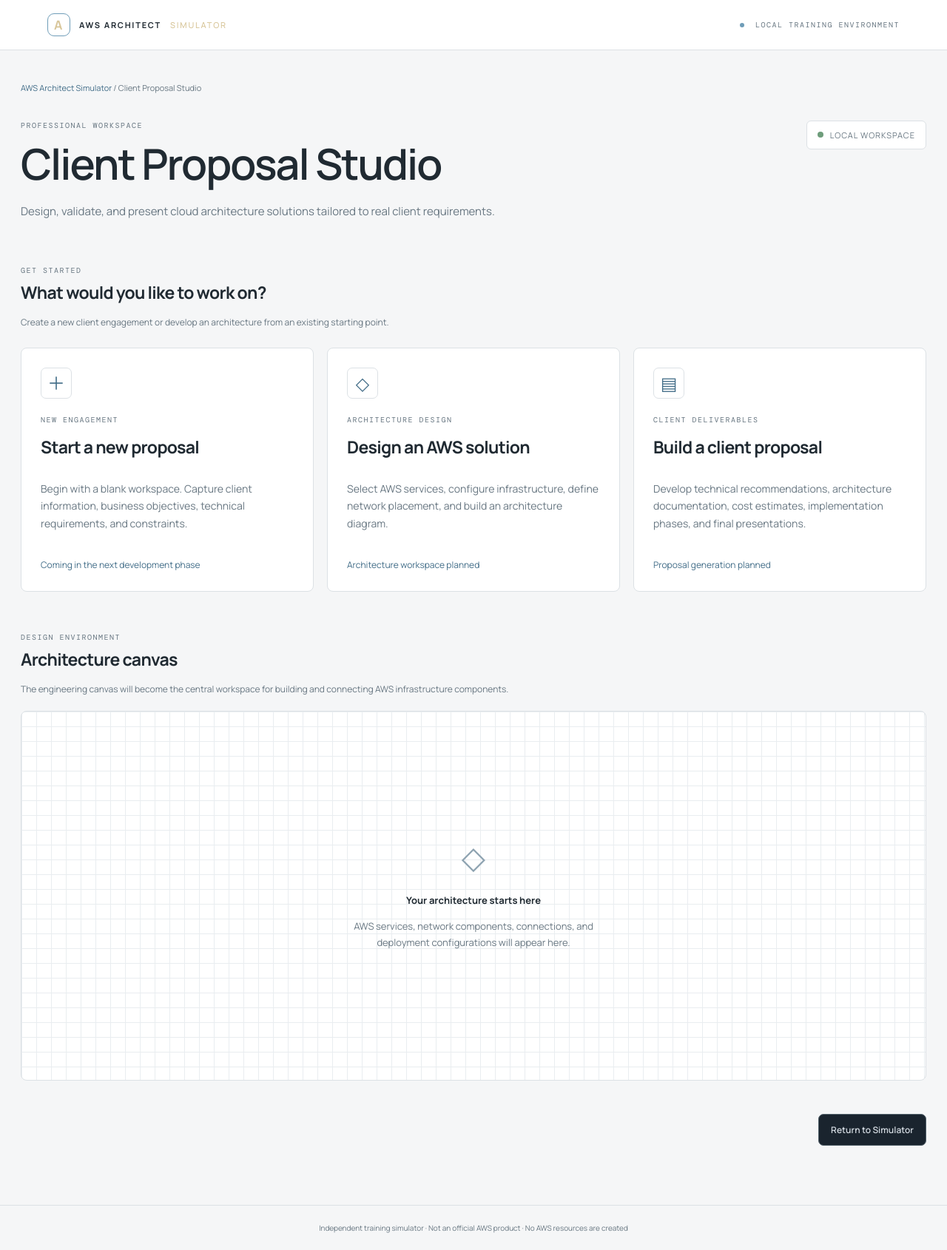
After one commit to jgarner-5/AWS_Architect_Simulator, a Flask app: page /proposal in a window 1280 px wide. The commit adds this page. Shown: the whole page at 74% size. Run offline with Flask 3, Linux system fonts and the light colour scheme.

Commit message:
Add Client Proposal Studio foundation and dual themes

```diff
--- a/app.py
+++ b/app.py
@@ -530,6 +530,10 @@ def reset():
 # APPLICATION START
 # ============================================================
 
+@app.route("/proposal")
+def proposal():
+    return render_template("proposal.html")
+
 if __name__ == "__main__":
     init()
     app.run(debug=True, port=5000)
--- a/static/style.css
+++ b/static/style.css
@@ -1007,3 +1007,214 @@ footer {
     }
 
 }
+
+
+/* =========================================================
+   PROPOSAL STUDIO — LIGHT THEME
+   Scoped separately from the existing Simulator styling
+   ========================================================= */
+
+body.proposal {
+    --bg: #f5f6f7;
+    --panel: #ffffff;
+    --line: #dce1e5;
+    --text: #202a32;
+    --muted: #687782;
+    --brand-navy: #ffffff;
+
+    background: #f5f6f7;
+    color: #202a32;
+}
+
+body.proposal header {
+    background: #ffffff;
+    border-bottom: 1px solid #dce1e5;
+}
+
+body.proposal .brand {
+    color: #202a32;
+}
+
+body.proposal .local {
+    color: #687782;
+}
+
+body.proposal main {
+    color: #202a32;
+}
+
+body.proposal .panel,
+body.proposal .card {
+    background: #ffffff;
+    border-color: #dce1e5;
+    color: #202a32;
+}
+
+body.proposal footer {
+    color: #687782;
+    border-top: 1px solid #dce1e5;
+}
+
+/* Architecture design canvas */
+
+body.proposal .architecture-canvas {
+    background-color: #ffffff;
+    background-image:
+        linear-gradient(#e9edf0 1px, transparent 1px),
+        linear-gradient(90deg, #e9edf0 1px, transparent 1px);
+    background-size: 20px 20px;
+    border: 1px solid #dce1e5;
+    border-radius: 8px;
+    color: #202a32;
+    min-height: 500px;
+    position: relative;
+    overflow: auto;
+}
+
+/* =========================================================
+   PROPOSAL STUDIO — WORKSPACE COMPONENTS
+   ========================================================= */
+
+body.proposal .crumb {
+    color: #687782;
+}
+
+body.proposal .crumb a {
+    color: #426d88;
+}
+
+body.proposal h1,
+body.proposal h2,
+body.proposal h3 {
+    color: #202a32;
+}
+
+body.proposal .intro,
+body.proposal .muted {
+    color: #687782;
+}
+
+.proposal-hero {
+    display: flex;
+    justify-content: space-between;
+    align-items: flex-start;
+    gap: 24px;
+    margin: 35px 0;
+}
+
+.proposal-status {
+    display: flex;
+    align-items: center;
+    gap: 9px;
+    padding: 10px 14px;
+    border: 1px solid #dce1e5;
+    border-radius: 6px;
+    background: #ffffff;
+    color: #687782;
+    font-size: 11px;
+    letter-spacing: 1px;
+    white-space: nowrap;
+}
+
+.status-dot {
+    width: 8px;
+    height: 8px;
+    border-radius: 50%;
+    background: #6e9d7b;
+}
+
+.proposal-welcome {
+    margin: 45px 0 25px;
+}
+
+.proposal-options {
+    display: grid;
+    grid-template-columns: repeat(3, minmax(0, 1fr));
+    gap: 18px;
+    margin: 25px 0 55px;
+}
+
+.proposal-card {
+    background: #ffffff;
+    border: 1px solid #dce1e5;
+    border-radius: 8px;
+    padding: 26px;
+    min-height: 250px;
+    display: flex;
+    flex-direction: column;
+    align-items: flex-start;
+}
+
+.proposal-card h2 {
+    margin: 12px 0;
+}
+
+.proposal-card p {
+    color: #687782;
+    line-height: 1.7;
+    font-size: 14px;
+}
+
+.proposal-icon {
+    width: 42px;
+    height: 42px;
+    display: grid;
+    place-items: center;
+    border: 1px solid #dce1e5;
+    border-radius: 7px;
+    color: #426d88;
+    font-size: 24px;
+    margin-bottom: 22px;
+}
+
+.proposal-action {
+    margin-top: auto;
+    padding-top: 20px;
+    color: #426d88;
+    font-size: 12px;
+}
+
+.proposal-workspace {
+    margin: 45px 0;
+}
+
+.proposal-workspace > div:first-child {
+    margin-bottom: 20px;
+}
+
+.proposal-empty-canvas {
+    min-height: 520px;
+    display: grid;
+    place-items: center;
+}
+
+.canvas-placeholder {
+    max-width: 390px;
+    padding: 30px;
+    text-align: center;
+}
+
+.canvas-placeholder h3 {
+    margin: 15px 0 10px;
+}
+
+.canvas-placeholder p {
+    color: #687782;
+    line-height: 1.7;
+    font-size: 13px;
+}
+
+.canvas-symbol {
+    color: #8da2b0;
+    font-size: 42px;
+}
+
+@media (max-width: 850px) {
+    .proposal-options {
+        grid-template-columns: 1fr;
+    }
+
+    .proposal-hero {
+        flex-direction: column;
+    }
+}
--- a/templates/base.html
+++ b/templates/base.html
@@ -1 +1,37 @@
-<!doctype html><html lang="en"><head><meta charset="utf-8"><meta name="viewport" content="width=device-width, initial-scale=1"><title>{% block title %}AWS Architect Simulator{% endblock %}</title><link rel="stylesheet" href="{{url_for('static',filename='style.css')}}"></head><body><header><a class="brand" href="/"><span class="logo">A</span>AWS ARCHITECT <b>SIMULATOR</b></a><span class="local"><i></i> LOCAL TRAINING ENVIRONMENT</span></header><main>{% block content %}{% endblock %}</main><footer>Independent training simulator · Not an official AWS product · No AWS resources are created</footer>{% block scripts %}{% endblock %}</body></html>
+
+<!doctype html>
+<html lang="en">
+<head>
+    <meta charset="utf-8">
+    <meta name="viewport" content="width=device-width, initial-scale=1">
+
+    <title>{% block title %}AWS Architect Simulator{% endblock %}</title>
+
+    <link rel="stylesheet" href="{{ url_for('static', filename='style.css') }}">
+</head>
+
+<body class="{% block page_theme %}simulator{% endblock %}">
+
+    <header>
+        <a class="brand" href="/">
+            <span class="logo">A</span>
+            AWS ARCHITECT <b>SIMULATOR</b>
+        </a>
+
+        <span class="local">
+            <i></i> LOCAL TRAINING ENVIRONMENT
+        </span>
+    </header>
+
+    <main>
+        {% block content %}{% endblock %}
+    </main>
+
+    <footer>
+        Independent training simulator · Not an official AWS product · No AWS resources are created
+    </footer>
+
+    {% block scripts %}{% endblock %}
+
+</body>
+</html>
--- a/templates/index.html
+++ b/templates/index.html
@@ -1,5 +1,7 @@
 {% extends "base.html" %}{% block content %}
-<section class="hero"><div class="eyebrow">CUSTOMER DISCOVERY → ARCHITECTURE → OUTCOME</div><h1>Design the right cloud.<br><span>Ask better questions.</span></h1><p>Practice real-world AWS solution design by uncovering requirements, evaluating trade-offs, and assembling a defensible architecture.</p><div class="stats"><span><b>01</b> Discover</span><span><b>02</b> Design</span><span><b>03</b> Review</span></div></section>
+<section class="hero"><div class="eyebrow">CUSTOMER DISCOVERY → ARCHITECTURE → OUTCOME</div><h1>Design the right cloud.<br><span>Ask better questions.</span></h1><p>Practice real-world AWS solution design by uncovering requirements, evaluating trade-offs, and assembling a defensible architecture.</p> <a class="button secondary" href="/proposal">
+    Open Client Proposal Studio →
+</a> <div class="stats"><span><b>01</b> Discover</span><span><b>02</b> Design</span><span><b>03</b> Review</span></div></section>
 <div class="sectionhead"><div><div class="eyebrow">MISSION SELECT</div><h2>Available scenario</h2></div><span class="muted">Begin with a customer engagement.</span></div>
 <article class="card"><div class="eyebrow">HEALTHCARE · BEGINNER</div><div class="art"><div class="orbit"></div><div class="cloud">AWS</div><span class="node one">APP</span><span class="node two">DATA</span><span class="node three">NETWORK</span></div><h2>{{s.title}}</h2><p>{{s.brief}}</p><div class="tags">{% for g in s.goals %}<span>{{g}}</span>{% endfor %}</div><a class="button" href="{{url_for('play')}}">Enter scenario ↗</a></article>
 <div class="sectionhead"><div><div class="eyebrow">TRAINING LOG</div><h2>Recent attempts</h2></div></div>
--- /dev/null
+++ b/templates/proposal.html
@@ -0,0 +1,108 @@
+
+{% extends "base.html" %}
+
+{% block title %}Client Proposal Studio | AWS Architect{% endblock %}
+
+{% block page_theme %}proposal{% endblock %}
+
+{% block content %}
+
+<div class="crumb">
+    <a href="/">AWS Architect Simulator</a> / Client Proposal Studio
+</div>
+
+<section class="proposal-hero">
+    <div>
+        <div class="eyebrow">PROFESSIONAL WORKSPACE</div>
+        <h1>Client Proposal Studio</h1>
+        <p class="intro">
+            Design, validate, and present cloud architecture solutions
+            tailored to real client requirements.
+        </p>
+    </div>
+
+    <div class="proposal-status">
+        <span class="status-dot"></span>
+        LOCAL WORKSPACE
+    </div>
+</section>
+
+<section class="proposal-welcome">
+    <div>
+        <div class="eyebrow">GET STARTED</div>
+        <h2>What would you like to work on?</h2>
+        <p class="muted">
+            Create a new client engagement or develop an architecture
+            from an existing starting point.
+        </p>
+    </div>
+</section>
+
+<div class="proposal-options">
+
+    <article class="proposal-card">
+        <div class="proposal-icon">＋</div>
+        <div class="eyebrow">NEW ENGAGEMENT</div>
+        <h2>Start a new proposal</h2>
+        <p>
+            Begin with a blank workspace. Capture client information,
+            business objectives, technical requirements, and constraints.
+        </p>
+        <span class="proposal-action">Coming in the next development phase</span>
+    </article>
+
+    <article class="proposal-card">
+        <div class="proposal-icon">◇</div>
+        <div class="eyebrow">ARCHITECTURE DESIGN</div>
+        <h2>Design an AWS solution</h2>
+        <p>
+            Select AWS services, configure infrastructure, define
+            network placement, and build an architecture diagram.
+        </p>
+        <span class="proposal-action">Architecture workspace planned</span>
+    </article>
+
+    <article class="proposal-card">
+        <div class="proposal-icon">▤</div>
+        <div class="eyebrow">CLIENT DELIVERABLES</div>
+        <h2>Build a client proposal</h2>
+        <p>
+            Develop technical recommendations, architecture documentation,
+            cost estimates, implementation phases, and final presentations.
+        </p>
+        <span class="proposal-action">Proposal generation planned</span>
+    </article>
+
+</div>
+
+<section class="proposal-workspace">
+
+    <div>
+        <div class="eyebrow">DESIGN ENVIRONMENT</div>
+        <h2>Architecture canvas</h2>
+        <p class="muted">
+            The engineering canvas will become the central workspace
+            for building and connecting AWS infrastructure components.
+        </p>
+    </div>
+
+    <div class="architecture-canvas proposal-empty-canvas">
+        <div class="canvas-placeholder">
+            <div class="canvas-symbol">◇</div>
+            <h3>Your architecture starts here</h3>
+            <p>
+                AWS services, network components, connections,
+                and deployment configurations will appear here.
+            </p>
+        </div>
+    </div>
+
+</section>
+
+<div class="actions end">
+    <a class="button secondary" href="/">
+        Return to Simulator
+    </a>
+</div>
+
+{% endblock %}
```
